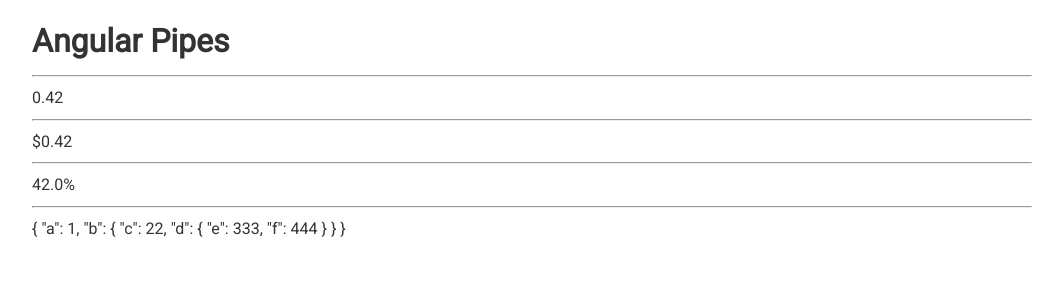
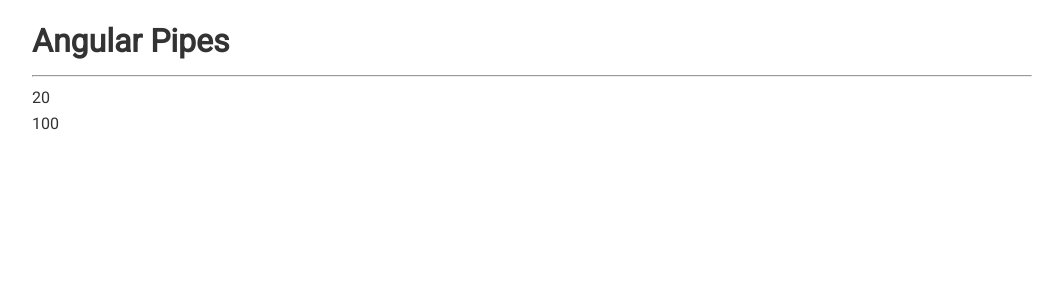
Before and after one commit to Chuchundrium/Angular-theory, an Angular app: page / in a window 1280 px wide. Shown: the top 300 px of the page, without its empty margins (108-1171 px from the left). Built offline with nearby package versions, Linux system fonts and the light colour scheme.

Commit message:
05-Pipes-06-own-pipe-creation

```diff
--- a/src/app/app.component.html
+++ b/src/app/app.component.html
@@ -1,11 +1,6 @@
 <div class="container">
   <h1>Angular Pipes</h1>
   <hr>
-  <p>{{ float }}</p>
-  <hr>
-  <p>{{ float | currency }}</p>
-  <hr>
-  <p>{{ float | percent:'2.1-2' }}</p>
-  <hr>
-  <p>{{ obj | json }}</p>
+  <p>{{ 10 | mult }}</p>
+  <p>{{ 10 | mult:10 }}</p>
 </div>
--- a/src/app/app.component.ts
+++ b/src/app/app.component.ts
@@ -6,18 +6,5 @@
   styleUrls: ['./app.component.scss']
 })
 export class AppComponent {
-  e: number = Math.E;
-  str = 'hi, chucha';
-  date: Date = new Date();
-  float = 0.42;
-  obj = {
-    a: 1,
-    b: {
-      c: 22,
-      d: {
-        e: 333,
-        f: 444
-      }
-    }
-  }
+
 }
--- a/src/app/app.module.ts
+++ b/src/app/app.module.ts
@@ -3,10 +3,12 @@
 
 import { AppComponent } from './app.component';
 import {FormsModule} from '@angular/forms';
+import {MultByPipe} from './pipes/mult-by.pipe';
 
 @NgModule({
   declarations: [
-    AppComponent
+    AppComponent,
+    MultByPipe
   ],
   imports: [
     BrowserModule,
--- /dev/null
+++ b/src/app/pipes/mult-by.pipe.ts
@@ -0,0 +1,11 @@
+import {Pipe, PipeTransform} from '@angular/core';
+
+@Pipe({
+  name: 'mult'
+})
+export class MultByPipe implements PipeTransform {
+  transform(num: number, pow: number = 2): number {
+    return num * pow;
+  }
+
+}
```
